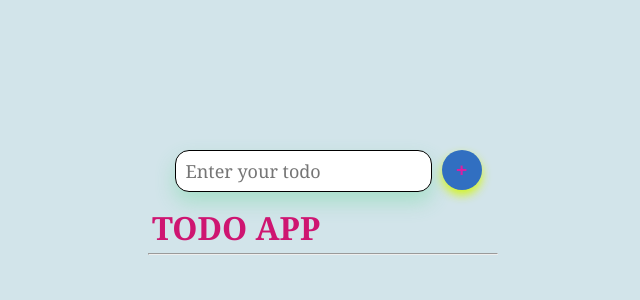
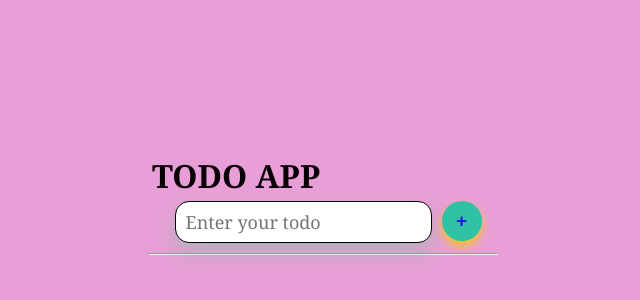
Before and after one commit to palakbaghele/Todo-app, a React (Create React App) app: page / in a window 1280 px wide. Shown: the top 300 px of the page, without its empty margins (317-957 px from the left). Built offline with nearby package versions, Linux system fonts and the light colour scheme.

Commit message:
Modifications in css

```diff
--- a/src/App.css
+++ b/src/App.css
@@ -3,7 +3,7 @@
   padding: 0;
 }
 body{
-  background-color: rgb(210, 228, 234);
+  background-color: rgb(232, 159, 215);
 }
 .main-container{
   display: flex;
@@ -17,7 +17,7 @@ body{
 }
 .app-heading{
   padding: 4px;
-  color: rgb(206, 21, 113);
+  color: rgb(10, 1, 6);
   /* text-align: center; */
   font-family:Cambria, Cochin, Georgia, Times, 'Times New Roman', serif;
   text-transform: uppercase;
@@ -44,13 +44,13 @@ body{
   height:40px;
   border-radius: 50%;
   border:none;
-  background-color:#316fc1;
-  color: hsl(318, 75%, 49%);
+  background-color:#31c1a4;
+  color: hsl(240, 75%, 49%);
   font-weight: bolder;
   font-size: larger;
   margin-left: 10px;
   cursor: pointer;
-  box-shadow: 0px 5px 10px hsla(69, 92%, 51%, 0.929);
+  box-shadow: 0px 5px 10px hsla(48, 92%, 51%, 0.929);
   transition: 0.3s;
 }
 .add-btn:active{
@@ -64,8 +64,8 @@ body{
 .list-item{
   list-style-type: none;
   /* background-color: #596e8b; */
-  border:2px solid #330fe3;
-  color:#ec15b6;
+  border:2px solid #0fe380;
+  color:#ec1576;
   padding:3px;
   padding-left: 5px;
   border-radius: 5px;
@@ -90,5 +90,5 @@ body{
   transform: scale(1.2);
 }
 .icon-delete:hover{
-  color: #e1ff00;
+  color: #ff0084;
 }
--- a/src/App.js
+++ b/src/App.js
@@ -16,8 +16,9 @@ function App() {
   return (
     <div className="main-container">
       <div className="center-container">
+      <h1 className="app-heading">TODO App</h1>
         <TodoInput addList={addList}/>
-        <h1 className="app-heading">TODO App</h1>
+
         <hr/>
         {listTodo.map((listItem,i)=>{
           return (
```
